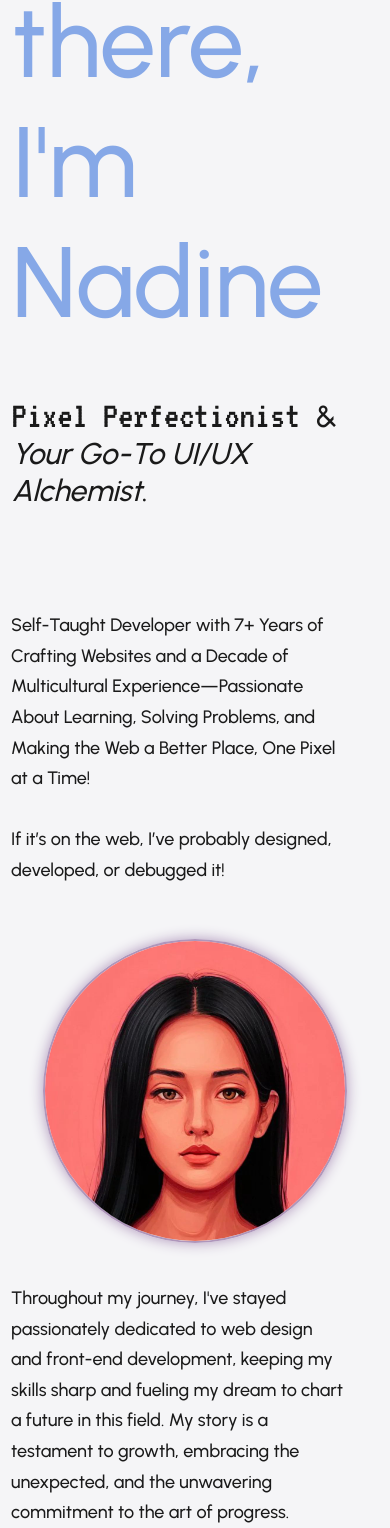
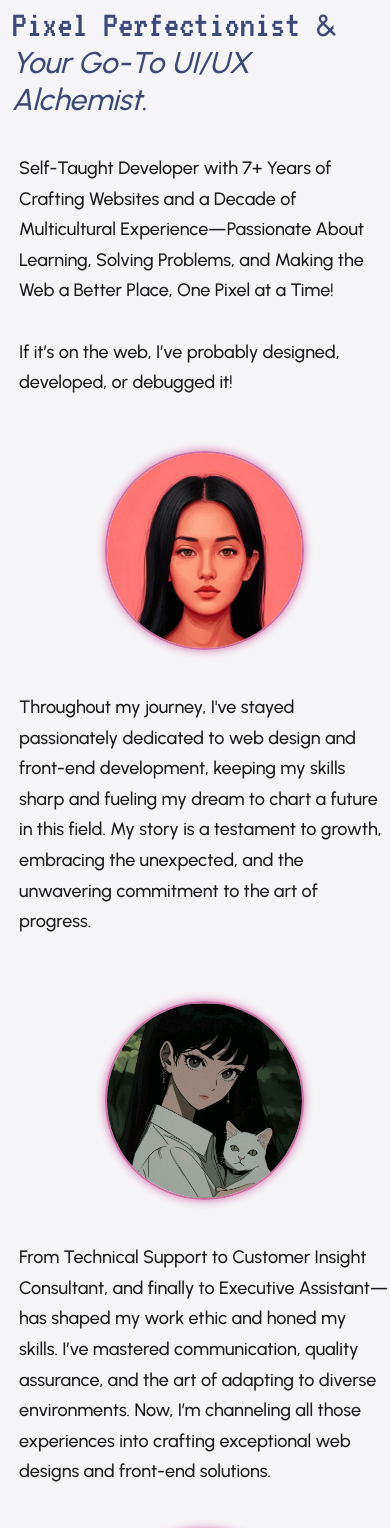
Before and after one commit to nadin3amanda/nadine-portfolio, a React (Create React App) app: page /about in a window 390 px wide. Shown: the part 254-1782 px from the top of the page. Built offline with nearby package versions, Linux system fonts and the light colour scheme; a web font is replaced by a local one.

Commit message:
Updates mobile resp.

```diff
--- a/src/pages/About.js
+++ b/src/pages/About.js
@@ -39,6 +39,14 @@ const Header = styled.div`
     margin: 0 0 5% 3%;
     align-items: center;
     text-align: start;
+
+    h1 {
+      font-size: 50px;
+      font-weight: 600;
+    }
+    p {
+      color: #3e497a;
+    }
   }
 `;
 const Column = styled.div`
@@ -66,6 +74,17 @@ const ColumnInfo = styled.div`
   @media only screen and (max-width: 600px) {
     width: 90%;
     margin: 10% 0 10% 0;
+
+    #self-taught {
+      margin-top: -8vh;
+      width: 95vw;
+      padding: 0 8px 0 8px;
+    }
+    #my-journey,
+    #last-info {
+      width: 95vw;
+      padding: 0 8px 0 8px;
+    }
   }
 `;
 
@@ -92,6 +111,8 @@ const Image = styled.img`
   @media only screen and (max-width: 600px) {
     display: block;
     margin: 0 auto;
+    width: 50vw;
+    height: auto;
   }
 `;
 
@@ -118,22 +139,26 @@ export default function About() {
         <Column>
           <InfoContainer>
             <ColumnInfo>
+              <div id="self-taught">
                 Self-Taught Developer with 7+ Years of Crafting Websites and a
                 Decade of Multicultural Experience—Passionate About Learning,
-              Solving Problems, and Making the Web a Better Place, One Pixel at
-              a Time!
+                Solving Problems, and Making the Web a Better Place, One Pixel
+                at a Time!
                 <br />
                 <br />
-              If it’s on the web, I’ve probably designed, developed, or debugged
-              it!
+                If it’s on the web, I’ve probably designed, developed, or
+                debugged it!
+              </div>
             </ColumnInfo>
             <Image src={profile1} alt="Profile" style={{ marginTop: "50px" }} />
             <ColumnInfo>
+              <div id="my-journey">
                 Throughout my journey, I've stayed passionately dedicated to web
                 design and front-end development, keeping my skills sharp and
                 fueling my dream to chart a future in this field. My story is a
-              testament to growth, embracing the unexpected, and the unwavering
-              commitment to the art of progress.
+                testament to growth, embracing the unexpected, and the
+                unwavering commitment to the art of progress.
+              </div>
             </ColumnInfo>
           </InfoContainer>
         </Column>
@@ -141,12 +166,14 @@ export default function About() {
           <InfoContainer>
             <Image src={profile2} alt="Profile" />
             <ColumnInfo>
-              My unconventional journey—from Technical Support to Customer
-              Insight Consultant, and finally to Executive Assistant—has shaped
-              my work ethic and honed my skills. I’ve mastered communication,
-              quality assurance, and the art of adapting to diverse
-              environments. Now, I’m channeling all those experiences into
-              crafting exceptional web designs and front-end solutions.
+              <div id="last-info">
+                From Technical Support to Customer Insight Consultant, and
+                finally to Executive Assistant—has shaped my work ethic and
+                honed my skills. I’ve mastered communication, quality assurance,
+                and the art of adapting to diverse environments. Now, I’m
+                channeling all those experiences into crafting exceptional web
+                designs and front-end solutions.
+              </div>
             </ColumnInfo>
             <Image
               src={profile3}
--- a/src/styles/Home.css
+++ b/src/styles/Home.css
@@ -48,10 +48,11 @@
 }
 
 .about .prompt {
-  width: 40%;
+  width: 43vw;
   font-size: 30px;
   margin-top: -2rem;
   color: #86a8e7;
+  letter-spacing: 0.8px;
 }
 .prompt svg {
   font-size: 60px;
```
Lines whose indentation alone changed are shown as unchanged.
